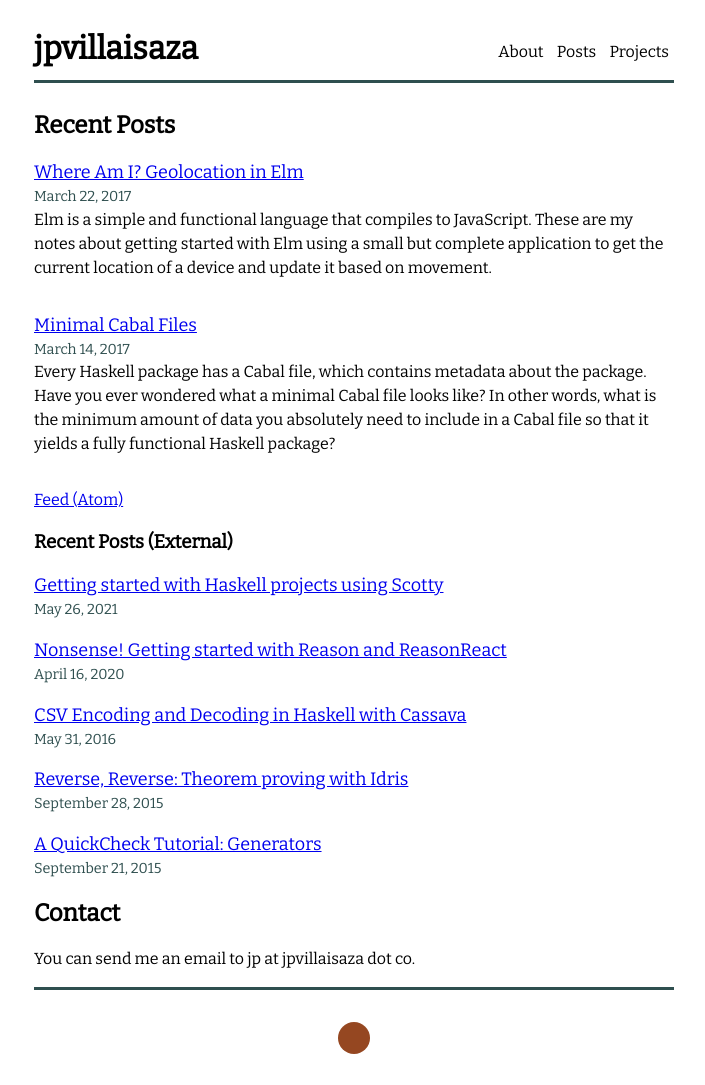
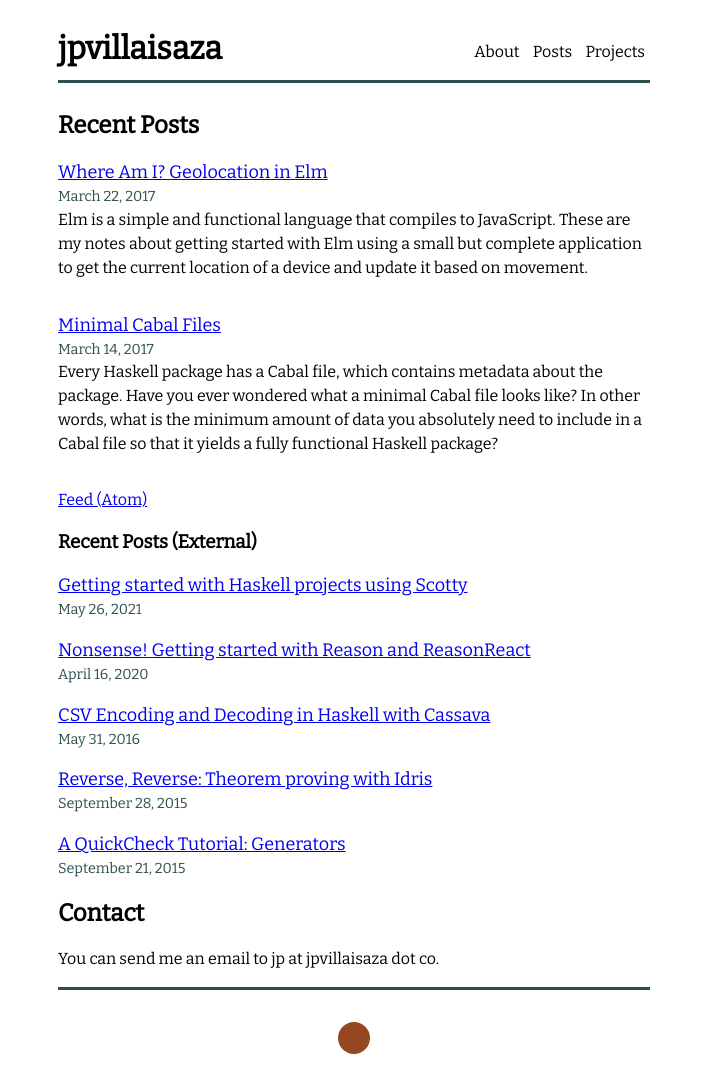
Before and after one commit to jpvillaisaza/jpvillaisaza.github.io, a Jekyll site: the page built from index.html, in a window 1280 px wide. Shown: the whole page, without its empty margins (286-991 px from the left). Built offline with Jekyll 4.4.1, drawn with Linux system fonts in a browser that asks for light colours.

Commit message:
Add box sizing

```diff
--- a/_sass/main.scss
+++ b/_sass/main.scss
@@ -7,6 +7,12 @@ $color-wine: #722f37;
 $color-04: mix($color-coffee, $color-wine);
 
 $color-05: #954721; // rgb(149, 71, 33)
+
+*,
+*::before,
+*::after {
+  box-sizing: border-box;
+}
 
 body {
   font-family: Bitter, serif;
```
